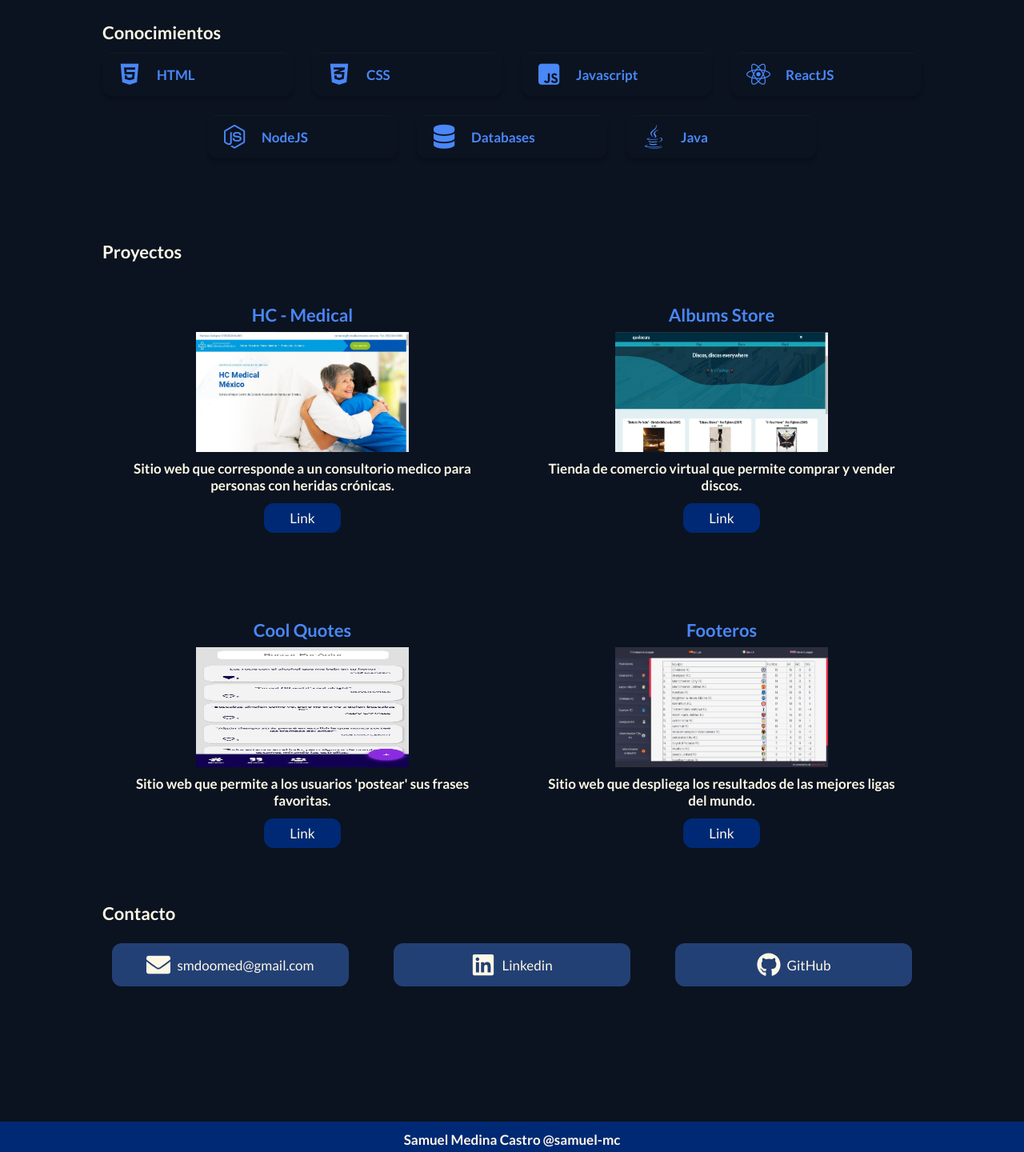
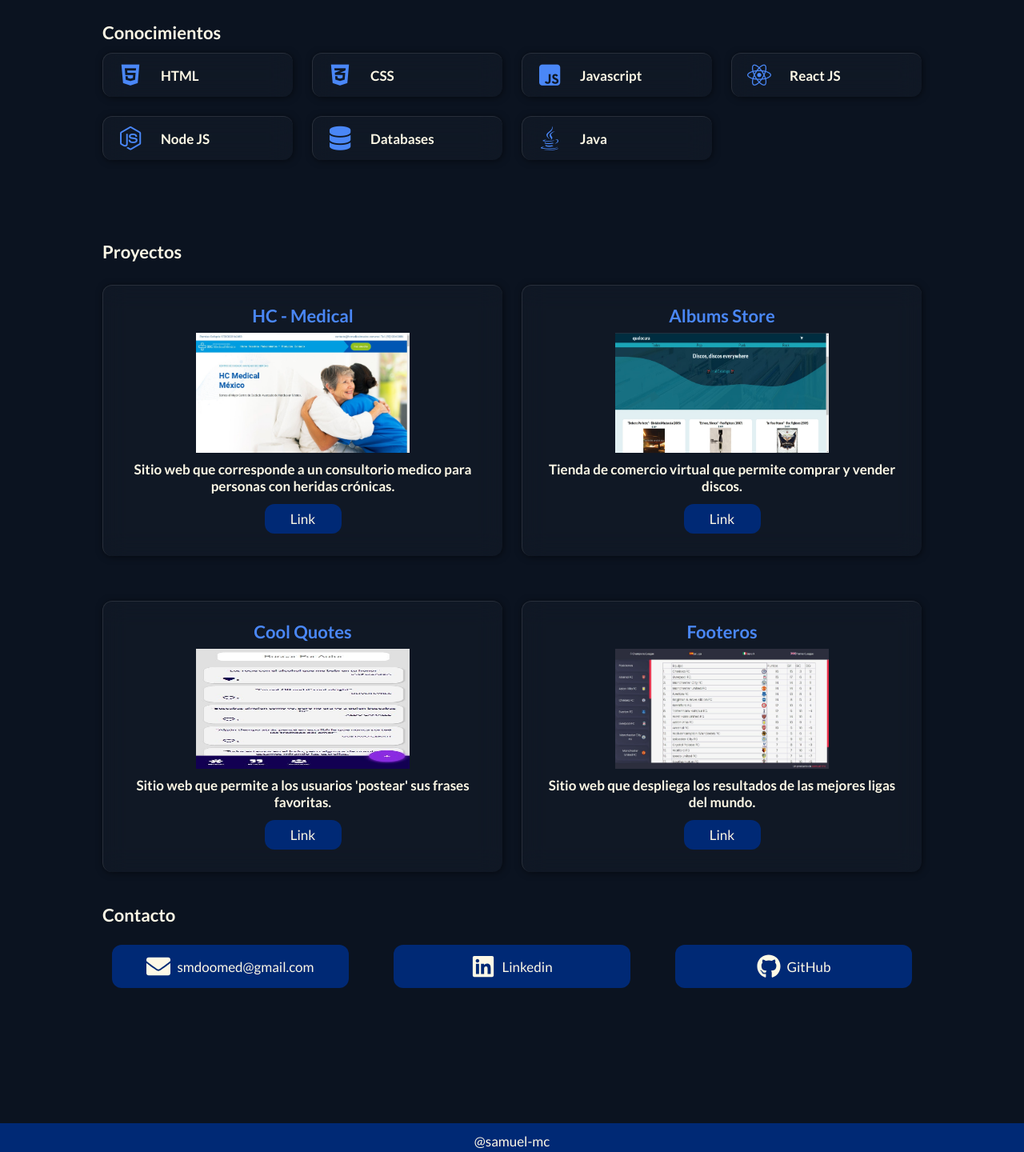
Before and after one commit to samuel-mc/website, a React app: page / in a window 1280 px wide. Shown: the part 330-1770 px from the top of the page at 80% size. Built offline with nearby package versions, Linux system fonts and the light colour scheme.

Commit message:
Update designs

```diff
--- a/src/Components/Contact.jsx
+++ b/src/Components/Contact.jsx
@@ -4,11 +4,14 @@
 import '../styles/Contact.css';
 
 const Contact = ({ darkMode }) =>
-  <Container id="contact">
+  <Container>
     <h2 className={darkMode ? 'container__title dark' : 'container__title'}>Contacto</h2>
-    <div className="contact">
-      <a className="contact__item" href="mailto:smdoomed@gmail.com">
-      <FaEnvelope size='3em'/>
+    <div className={`contact ${darkMode ? 'dark' : ''}`}>
+      <a
+        className="contact__item"
+        href="mailto:smdoomed@gmail.com"
+      >
+        <FaEnvelope size='3em'/>
         <span className="contact__name">smdoomed@gmail.com</span>
       </a>
       <a
--- a/src/Components/Footer.jsx
+++ b/src/Components/Footer.jsx
@@ -3,7 +3,7 @@
 
 const Footer = () =>
   <footer className="footer">
-    <h4 className="footer__text">Samuel Medina Castro @samuel-mc</h4>
+    <p className="footer__text">@samuel-mc</p>
   </footer>
 
 export default Footer;
--- a/src/Components/Header.jsx
+++ b/src/Components/Header.jsx
@@ -1,13 +1,13 @@
+import React from 'react';
 import { HashLink } from 'react-router-hash-link';
 import { FaLaptopCode, FaAlignJustify, FaTimes  } from "react-icons/fa";
 import ModeButton from "./ModeButton"
-import React from 'react';
 import '../styles/Header.css';
 
 
 const Header = ({ darkMode, setDarkMode }) => {
 
-  const [isOpen, setIsOpen] = React.useState(true);
+  const [isOpen, setIsOpen] = React.useState(false);
 
   const changeMode = () => {
     setDarkMode(!darkMode);
--- a/src/Components/Hero.jsx
+++ b/src/Components/Hero.jsx
@@ -2,8 +2,7 @@
 import photo from '../assets/images/photo.png';
 import '../styles/Hero.css';
 
-const Hero = ({ darkMode }) => {
-  return (
+const Hero = ({ darkMode }) => (
     <section className="presentation">
       <div className="presentation__info">
         <h1 className={darkMode ? 'info__name dark' : 'info__name'}>
@@ -15,9 +14,8 @@
           [ Web Developer]
         </h2>
       </div>
-      <img className="photo" src={photo} alt="Profile photo" />
+      <img className="photo" src={photo} alt="Profile pict about me" />
     </section>
   );
-};
 
 export default Hero;
--- a/src/Components/Knowledge.jsx
+++ b/src/Components/Knowledge.jsx
@@ -2,43 +2,36 @@
 import Container from './Container';
 import '../styles/Knowledge.css';
 
-const Knowledge = ({ darkMode }) => (
-  <Container>
-    <h2 className={darkMode ? 'container__title dark' : 'container__title'}>
-      Conocimientos
-    </h2>
+const KnowledgeItem = ({ darkMode, icon, name }) => {
+  const itemClass = `glass-item knowledge__item ${ darkMode ? 'dark' : ''}`;
 
-    <div className="knowledge">
-      <div className={darkMode ? 'knowledge__item item1 dark' : 'knowledge__item item1'}>
-        <i className="fab fa-html5 fa-3x knowledge__icon"></i>
-        <span className="knowledge__name"> HTML</span>
+  return (
+  <div className={itemClass}>
+    <i className={`${icon} fa-3x knowledge__icon`}></i>
+    <span className="knowledge__name"> {name}</span>
+  </div>
+  );
+}
+
+const Knowledge = ({ darkMode }) => {
+  const titleClass = `container__title ${ darkMode ? 'dark' : ''}`;
+
+  return (
+    <Container>
+      <h2 className={titleClass}>
+        Conocimientos
+      </h2>
+
+      <div className="knowledge">
+        <KnowledgeItem darkMode={darkMode} icon="fab fa-html5" name="HTML" />
+        <KnowledgeItem darkMode={darkMode} icon="fab fa-css3-alt" name="CSS" />
+        <KnowledgeItem darkMode={darkMode} icon="fab fa-js-square" name="Javascript" />
+        <KnowledgeItem darkMode={darkMode} icon="fab fa-react" name="React JS" />
+        <KnowledgeItem darkMode={darkMode} icon="fab fa-node-js" name="Node JS" />
+        <KnowledgeItem darkMode={darkMode} icon="fas fa-database" name="Databases" />
+        <KnowledgeItem darkMode={darkMode} icon="fab fa-java" name="Java " />
       </div>
-      <div className={darkMode ? 'knowledge__item item2 dark' : 'knowledge__item item2'}>
-        <i className="fab fa-css3-alt fa-3x knowledge__icon"></i>
-        <span className="knowledge__name"> CSS</span>
-      </div>
-      <div className={darkMode ? 'knowledge__item item3 dark' : 'knowledge__item item3'}>
-        <i className="fab fa-js-square fa-3x knowledge__icon"></i>
-        <span className="knowledge__name">Javascript</span>
-      </div>
-      <div className={darkMode ? 'knowledge__item item4 dark' : 'knowledge__item item4'}>
-        <i className="fab fa-react fa-3x knowledge__icon"></i>
-        <span className="knowledge__name">ReactJS</span>
-      </div>
-      <div className={darkMode ? 'knowledge__item item5 dark' : 'knowledge__item item5'}>
-        <i className="fab fa-node-js fa-3x knowledge__icon"></i>
-        <span className="knowledge__name">NodeJS</span>
-      </div>
-      <div className={darkMode ? 'knowledge__item item6 dark' : 'knowledge__item item6'}>
-        <i className="fas fa-database fa-3x knowledge__icon"></i>
-        <span className="knowledge__name">Databases</span>
-      </div>
-      <div className={darkMode ? 'knowledge__item item7 dark' : 'knowledge__item item7'}>
-        <i className="fab fa-java fa-3x knowledge__icon"></i>
-        <span className="knowledge__name">Java</span>
-      </div>
-    </div>
-  </Container>
-);
+    </Container>
+  )};
 
 export default Knowledge;
--- a/src/styles/App.css
+++ b/src/styles/App.css
@@ -19,7 +19,7 @@
     --sm: 1.7rem;
     --md: 2.2rem;
     --lg: 2.7em;
-    --x-lg: 3.2rem;
+    --x-lg: 4rem;
 
     --font-family: 'Lato', sans-serif;
 }
@@ -43,6 +43,19 @@
     color: var(--white);
 }
 
+.glass-item {
+    box-shadow: 1px 1px 8px rgba(0, 0, 0, 0.5);
+    background-color: rgba(255, 255, 255, 0.025);
+    border-top: 1px solid rgba(255, 255, 255, 0.1);
+    border-left: 1px solid rgba(255, 255, 255, 0.1);
+    backdrop-filter: blur(15px);
+    color: var(--black);
+}
+
+.glass-item.dark {
+    color: var(--white);
+}
+
 @media (min-width: 320px){
     main{
         margin: 0 32px;
--- a/src/styles/Contact.css
+++ b/src/styles/Contact.css
@@ -1,6 +1,5 @@
-.contact__item{
+.contact .contact__item{
     align-items: center;
-    background-color: var(--secondary);
     border-radius: 12px;
     color: var(--white);
     display: flex;
@@ -9,9 +8,60 @@
     grid-area: auto;
     margin: 12px;
     padding: 12px;
+    position: relative;
     text-decoration: none;
 }
 
+.contact .contact__item:hover {
+    color: var(--primary);
+}
+
+.contact.dark .contact__item {
+    color: var(--white);
+}
+
+
+.contact__item::before{
+    background-color: var(--primary);
+    border-radius: 12px;
+    content: '';
+    height: 100%;
+    left: 0;
+    position: absolute;
+    transform: scale(1,1);
+    top: 0;
+    width: 100%;
+    z-index: -2;
+    transition: all 0.3s ease-in-out;
+}
+
+.contact__item:hover:before {
+    opacity: 0;
+    transform: scale(0.4, 0.4);
+    transition: all 0.3s ease-in-out;
+}
+
+.contact__item::after {
+    border: 2px solid var(--primary);
+    border-radius: 12px;
+    content: '';
+    height: 100%;
+    left: 0;
+    opacity: 0;
+    position: absolute;
+    transform: scale(1.1,1.1);
+    top: 0;
+    width: 100%;
+    z-index: -1;
+    transition: all 0.7s ease-in-out;
+
+}
+
+.contact__item:hover::after {
+    opacity: 1;
+    transform: scale(1,1);
+    transition: all 0.3s ease-in-out;
+}
 
 .contact__name{
     font-size: var(--sm);
@@ -28,14 +78,5 @@
     .contact__item{
         margin: 0px;
         transition: all 1s ease;
-        box-shadow: rgba(0, 0, 0, 0.5) 0px 2px 2px;
     }
 }
-
-@media (min-width: 1024px) {
-    .contact__item:hover{
-        transition: all 0.4s ease;
-        transform: translateY(-4px);
-    }
-
-}
--- a/src/styles/Footer.css
+++ b/src/styles/Footer.css
@@ -8,7 +8,3 @@
     padding: 12px;
     text-align: center;
 }
-
-.footer__img {
-    height: var(--md);
-}
--- a/src/styles/Hero.css
+++ b/src/styles/Hero.css
@@ -4,7 +4,7 @@
 }
 
 .info__name {
-    font-size: var(--lg);
+    font-size: var(--x-lg);
 }
 
 .info__name.dark{
@@ -12,7 +12,7 @@
 }
 
 .info__description{
-    font-size: var(--sm);
+    font-size: var(--lg);
     color: var(--primary);
 }
 
--- a/src/styles/Knowledge.css
+++ b/src/styles/Knowledge.css
@@ -1,25 +1,18 @@
 .knowledge{
-    justify-content: center;
-    margin: 0px;
     display: grid;
 }
 
 .knowledge__item{
-    background-color: var(--white);
     border-radius: 12px;
     color: var(--secondary);
-    box-shadow: rgba(0, 0, 0, 0.2) 0px 4px 4px, inset rgba(100, 100, 100, 0.1) 0px 1px 1px;
 }
 
-.knowledge__item.dark{
-    background-color: var(--black);
+.knowledge__icon {
+    margin: 12px;
+    margin-right: 16px;
     color: var(--secondary-light);
 }
 
-.knowledge__icon {
-    border-radius: 12px;
-    margin: 12px;
-}
 
 .knowledge__name{
     font-size: var(--sm);
@@ -28,8 +21,10 @@
 
 @media (min-width: 320px){
     .knowledge{
-        grid-template-columns: repeat(4, 54px);
-        gap: 24px;
+        grid-template-columns: repeat(2, minmax(120px, 1fr));
+        gap: 16px;
+        align-self: start;
+        justify-content: center;
     }
 
     .knowledge__item{
@@ -38,32 +33,6 @@
         text-align: center;
         justify-content: center;
         padding: 12px 0;
-    }
-
-    .knowledge__item.item1{
-        grid-column: 1/3;
-    }
-
-    .knowledge__item.item2{
-        grid-column: 3/5;
-    }
-
-    .knowledge__item.item3{
-        grid-column: 1/3;
-    }
-
-    .knowledge__item.item4{
-        grid-column: 3/5;
-    }
-    .knowledge__item.item5{
-        grid-column: 1/3;
-    }
-    .knowledge__item.item6{
-        grid-column: 3/5;
-    }
-
-    .knowledge__item.item7{
-        grid-column: 2/4;
     }
 
     .knowledge__icon {
@@ -76,7 +45,7 @@
 
 @media (min-width: 720px){
     .knowledge{
-        grid-template-columns: repeat(6, 1fr);
+        grid-template-columns: repeat(3, minmax(190px, 1fr));
         gap: 32px;
     }
 
@@ -96,65 +65,11 @@
         transition: all 0.4s ease;
 
     }
-
-    .knowledge__item.item1{
-        grid-column: 1/4;
-    }
-
-    .knowledge__item.item2{
-        grid-column: 4/7;
-    }
-
-    .knowledge__item.item3{
-        grid-column: 1/4;
-    }
-
-    .knowledge__item.item4{
-        grid-column: 4/7;
-    }
-    .knowledge__item.item5{
-        grid-column: 1/4;
-    }
-    .knowledge__item.item6{
-        grid-column: 4/7;
-    }
-
-    .knowledge__item.item7{
-        grid-column: 3/6;
-    }
-
 }
 
 @media (min-width: 1024px){
     .knowledge{
-        grid-template-columns: repeat(8, 1fr);
+        grid-template-columns: repeat(4, minmax(220px, 1fr));
         gap: 24px;
     }
-
-    .knowledge__item.item1{
-        grid-column: 1/3;
-    }
-
-    .knowledge__item.item2{
-        grid-column: 3/5;
-    }
-
-    .knowledge__item.item3{
-        grid-column: 5/7;
-    }
-
-    .knowledge__item.item4{
-        grid-column: 7/9;
-    }
-    .knowledge__item.item5{
-        grid-column: 2/4;
-    }
-    .knowledge__item.item6{
-        grid-column: 4/6;
-    }
-
-    .knowledge__item.item7{
-        grid-column: 6/8;
-    }
-
 }
--- a/src/styles/Proyects.css
+++ b/src/styles/Proyects.css
@@ -50,6 +50,10 @@
 
 .proyects__item .item__link:hover {
     color: var(--primary);
+}
+
+.proyects__item.dark .item__link:hover {
+    color: var(--white);
 }
 
 .proyects__item .item__link::before {
```
